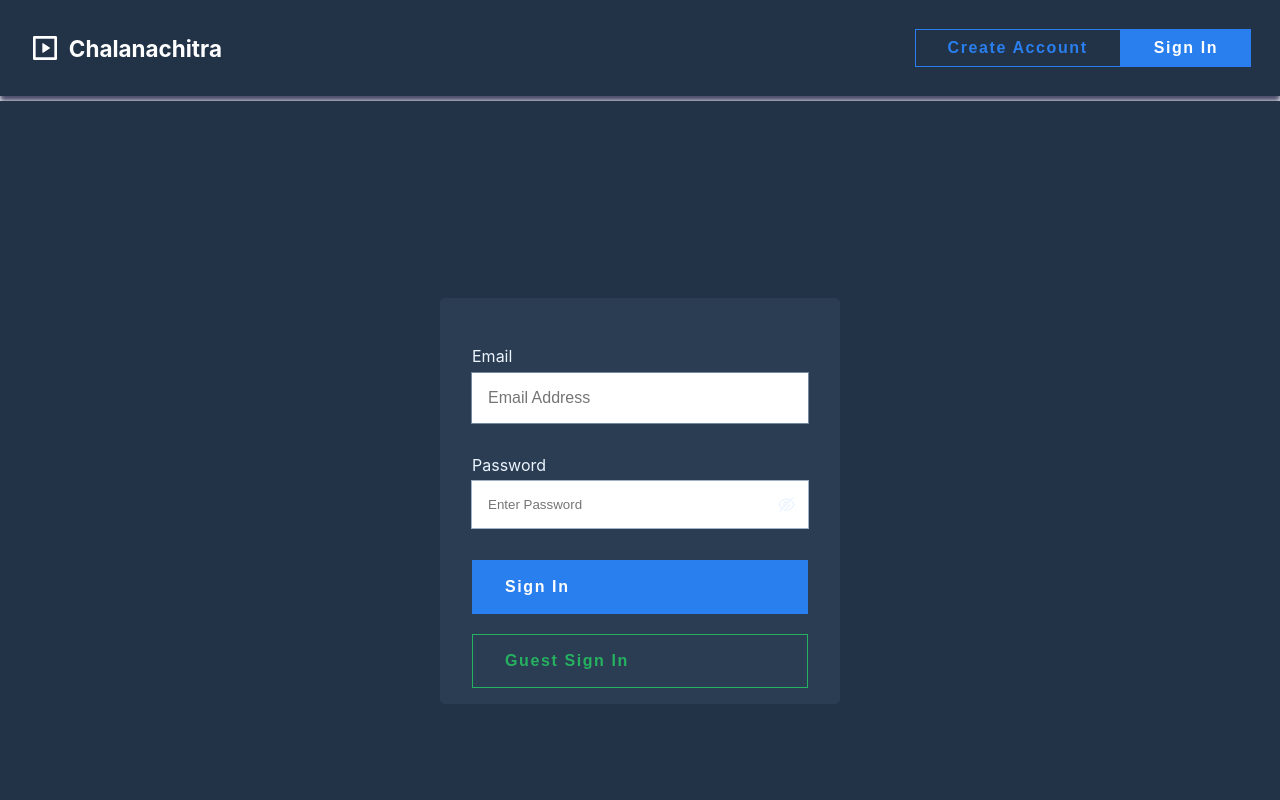
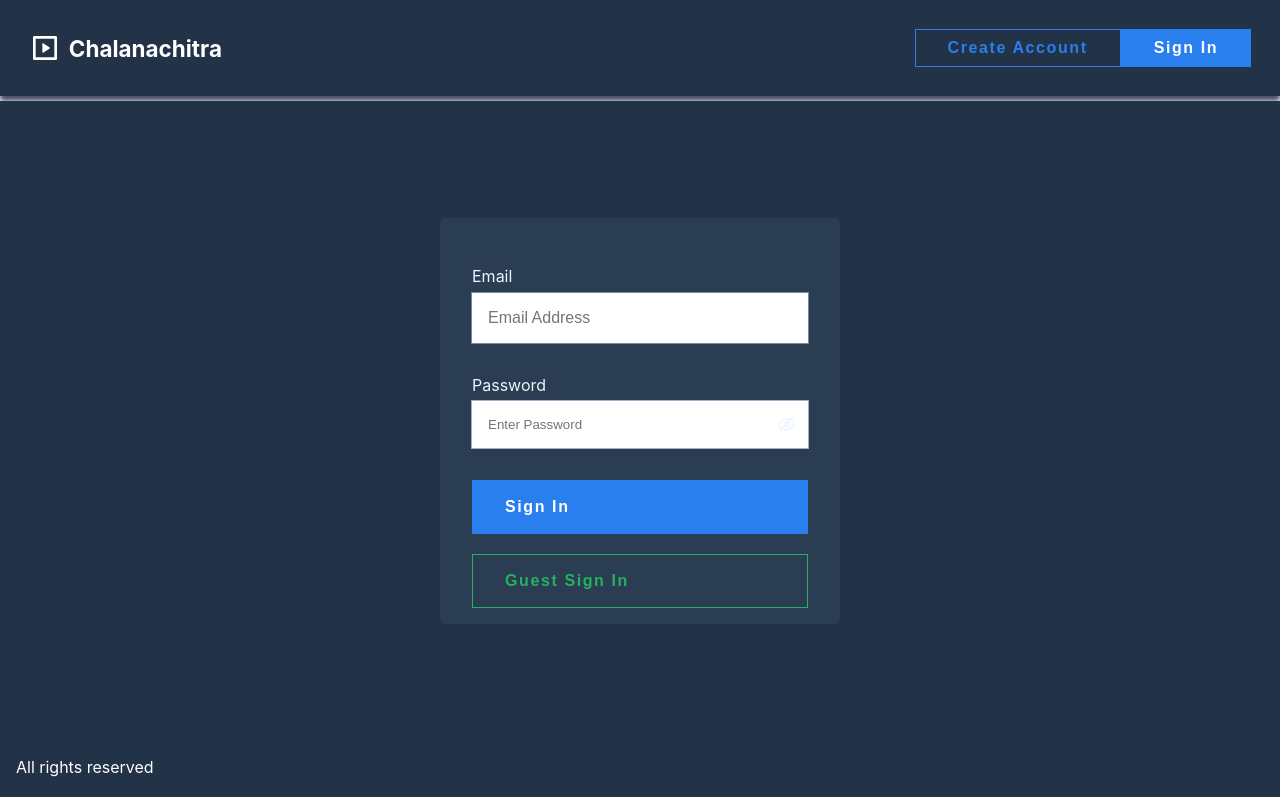
Before and after one commit to govindappaarun/chalanachitra-video-library, a React (Create React App) app: page /home/profile in a window 1280 px wide. Shown: the top 800 px of the page. Built offline with nearby package versions, Linux system fonts and the light colour scheme; what miragejs would draw is missing.

Commit message:
add headers to the signup page

```diff
--- a/src/pages/login/Login.styled.tsx
+++ b/src/pages/login/Login.styled.tsx
@@ -3,7 +3,7 @@ import styled from "styled-components";
 export const Wrapper = styled.div`
   margin: 0;
   padding: 0;
-  height: 100vh;
+  height: calc(100vh - 160px);
   background-color: ${(p) => p.theme.base.main};
   color: ${(p) => p.theme.text.body};
   display: grid;
--- a/src/pages/singup/SignUp.styled.ts
+++ b/src/pages/singup/SignUp.styled.ts
@@ -3,9 +3,10 @@ import styled from "styled-components";
 export const Wrapper = styled.div`
   margin: 0;
   padding: 0;
-  height: 100vh;
+  height: calc(100vh - 160px);
   display: grid;
   place-items: center;
+  background-color: ${(p) => p.theme.base.main};
 `;
 
 export const StyledForm = styled.form`
--- a/src/pages/singup/SignUp.tsx
+++ b/src/pages/singup/SignUp.tsx
@@ -5,6 +5,8 @@ import { useNavigate } from "react-router-dom";
 import { useForm } from "src/hooks/useForm";
 import { StyledForm, Wrapper } from "./SignUp.styled";
 import authService from "src/services/authService";
+import Header from "../header";
+import Footer from "../footer";
 
 export default function SingnUp() {
   const navigate = useNavigate();
@@ -28,6 +30,8 @@ export default function SingnUp() {
   }, initialState);
 
   return (
+    <>
+      <Header />
       <Wrapper>
         <StyledForm
           action="#"
@@ -98,5 +102,7 @@ export default function SingnUp() {
           </Box>
         </StyledForm>
       </Wrapper>
+      <Footer />
+    </>
   );
 }
```
Lines whose indentation alone changed are shown as unchanged.
